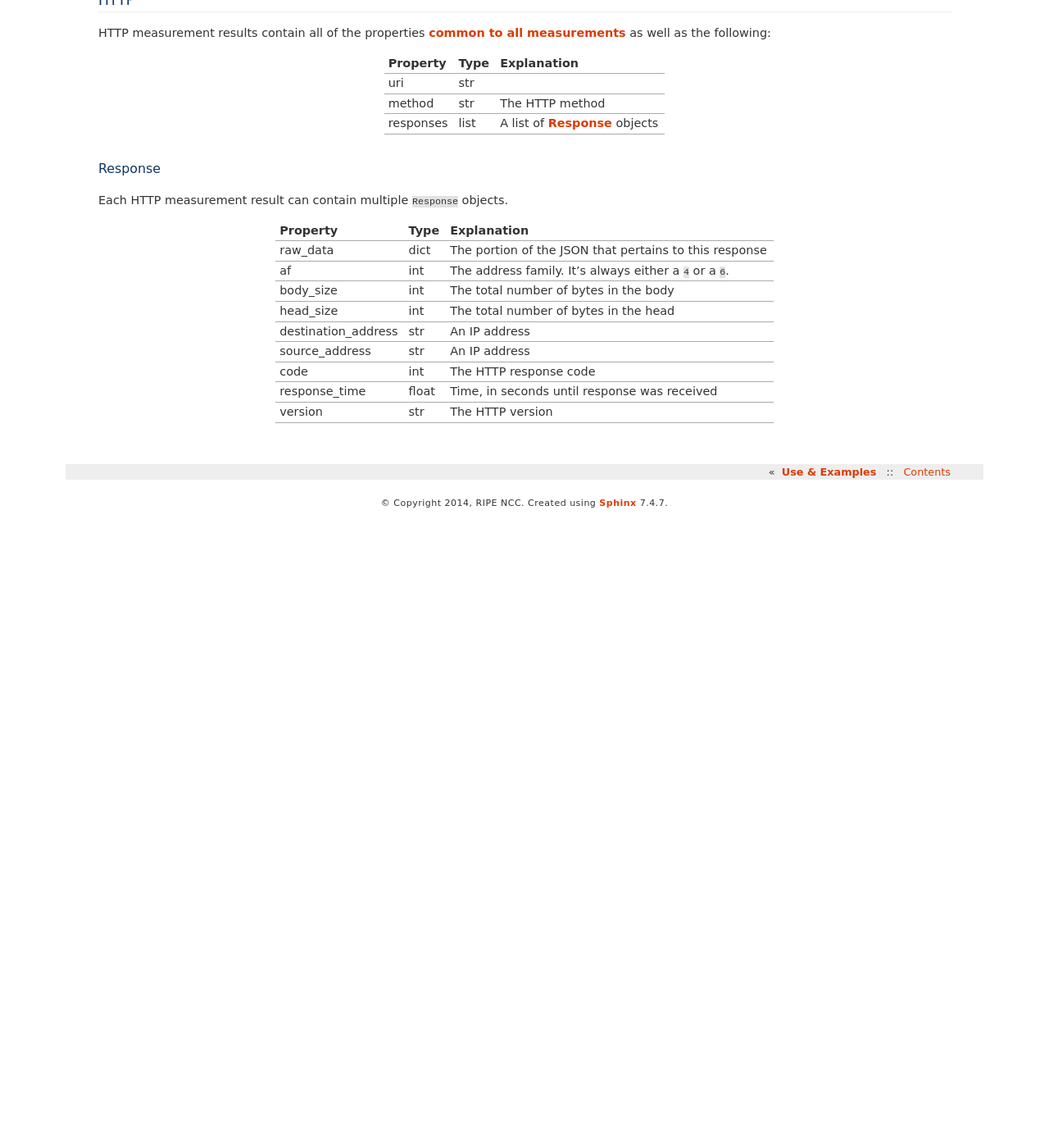
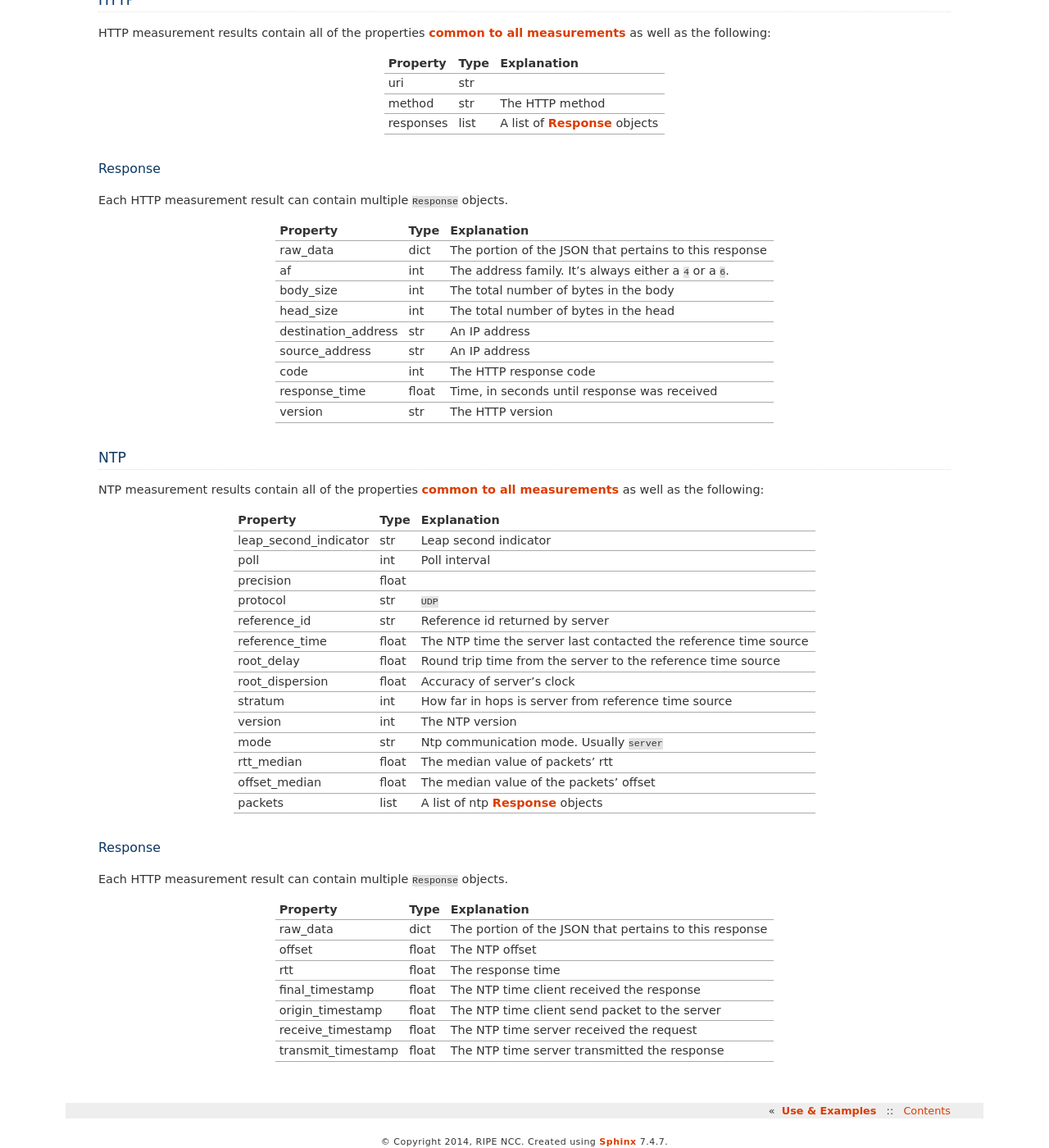
Before and after one commit to RIPE-NCC/ripe-atlas-sagan, a Sphinx documentation site: the page built from docs/types.rst, in a window 1280 px wide and 1400 px high, scrolled down 7499 px. Shown: the whole window at 82% size. Built offline with Sphinx 7.4.7, drawn with Linux system fonts in a browser that asks for light colours; before the commit the page ends 8129 px from its top, so only the background shows below that.

Commit message:
add documentation for the upcoming ntp measurement types

```diff
--- a/docs/types.rst
+++ b/docs/types.rst
@@ -526,3 +526,51 @@ code                   int       The HTTP response code
 response_time          float     Time, in seconds until response was received
 version                str       The HTTP version
 =====================  ========  ===================================================================================
+
+
+.. _ntp:
+
+NTP
+====
+
+NTP measurement results contain all of the properties
+:ref:`common to all measurements <common-attributes>` as well as the following:
+
+=====================  ========  ===================================================================================
+Property               Type      Explanation
+=====================  ========  ===================================================================================
+leap_second_indicator  str       Leap second indicator
+poll                   int       Poll interval
+precision              float
+protocol               str       ``UDP``
+reference_id           str       Reference id returned by server
+reference_time         float     The NTP time the server last contacted the reference time source
+root_delay             float     Round trip time from the server to the reference time source
+root_dispersion        float     Accuracy of server's clock
+stratum                int       How far in hops is server from reference time source
+version                int       The NTP version
+mode                   str       Ntp communication mode. Usually ``server``
+rtt_median             float     The median value of packets' rtt
+offset_median          float     The median value of the packets' offset
+packets                list      A list of ntp :ref:`ntp-packet` objects
+=====================  ========  ===================================================================================
+
+
+.. _ntp-packet:
+
+Response
+--------
+
+Each HTTP measurement result can contain multiple ``Response`` objects.
+
+=====================  ========  ===================================================================================
+Property               Type      Explanation
+=====================  ========  ===================================================================================
+raw_data               dict      The portion of the JSON that pertains to this response
+offset                 float     The NTP offset
+rtt                    float     The response time
+final_timestamp        float     The NTP time client received the response
+origin_timestamp       float     The NTP time client send packet to the server
+receive_timestamp      float     The NTP time server received the request
+transmit_timestamp     float     The NTP time server transmitted the response
+=====================  ========  ===================================================================================
```
